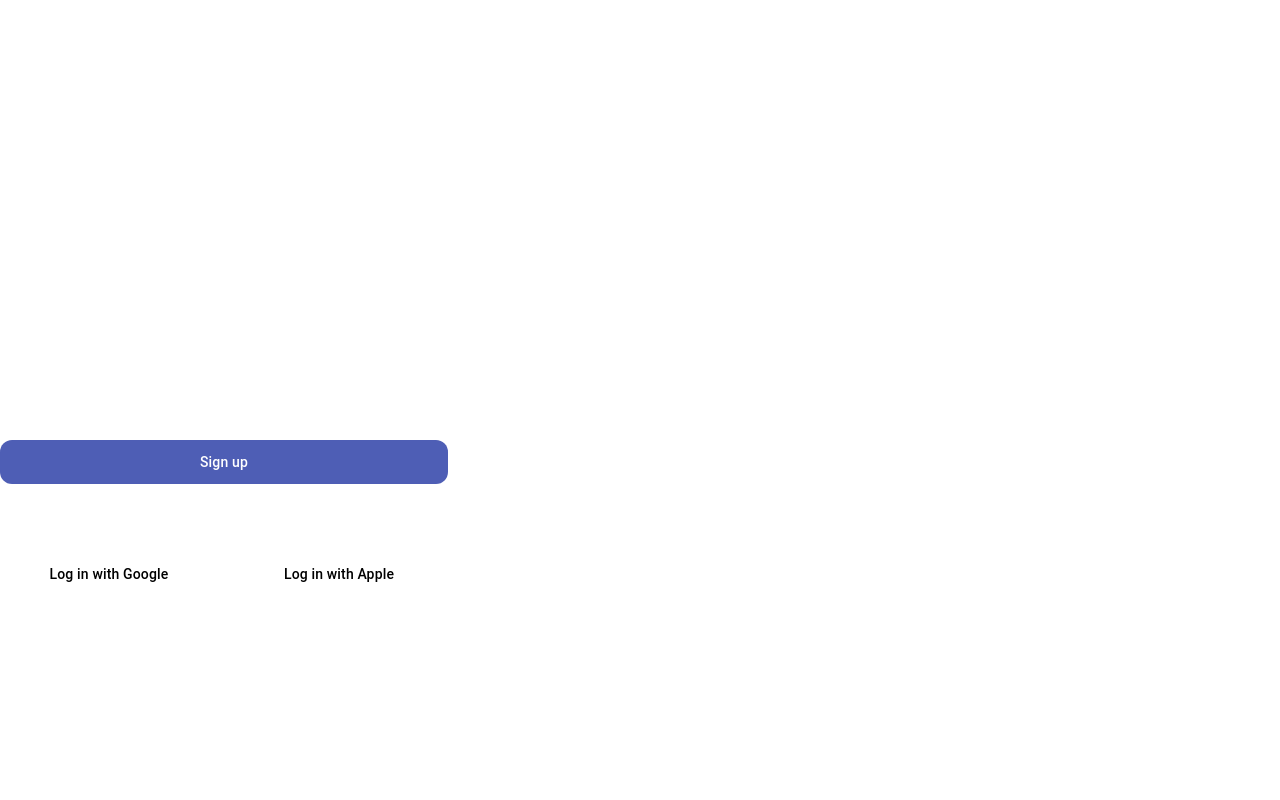
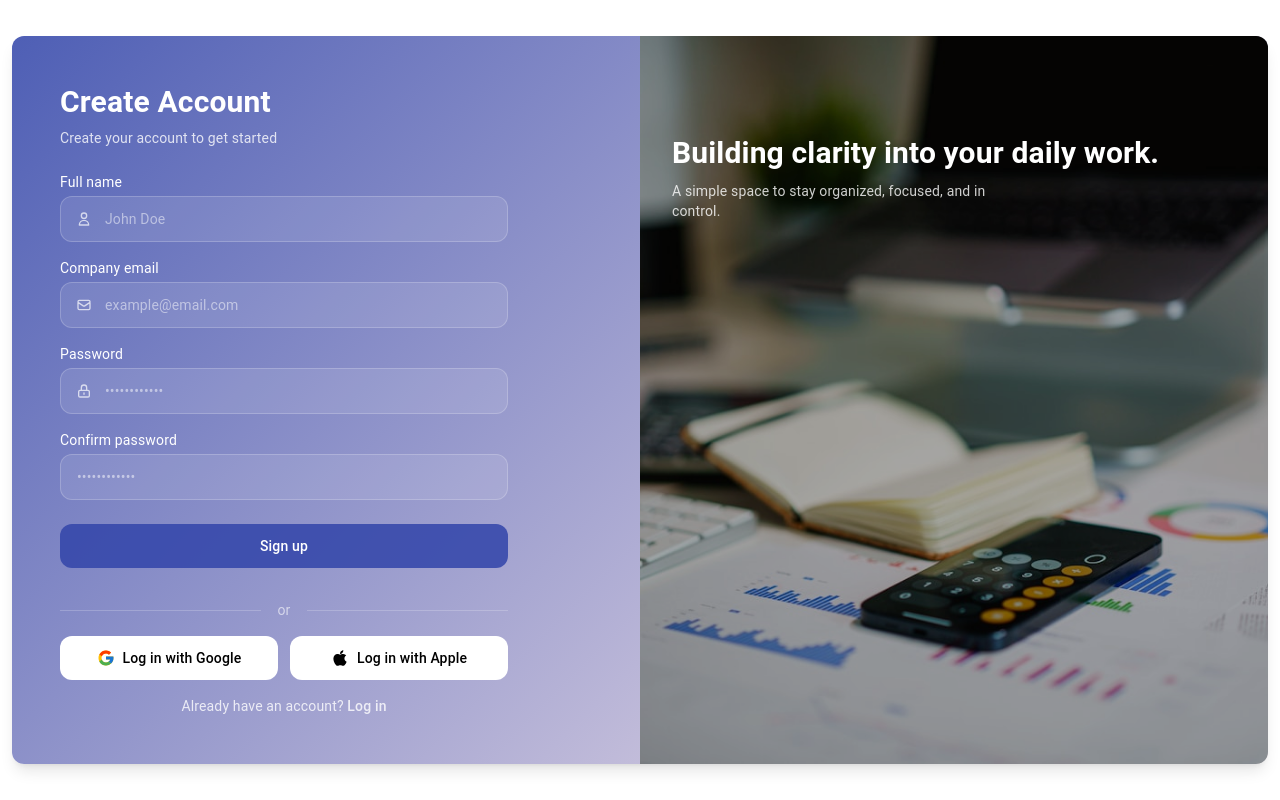
Before and after one commit to Seraj-Omar/Personal-Finance-and-Bill-Splitting-Assistant, a Next.js app: page /auth/register in a window 1280 px wide. Built offline with nearby package versions, Linux system fonts and the light colour scheme; what @mui/material-nextjs would draw is missing.

Commit message:
ui login/rigester

```diff
--- a/package.json
+++ b/package.json
@@ -11,12 +11,16 @@
   "dependencies": {
     "@emotion/react": "^11.14.0",
     "@emotion/styled": "^11.14.1",
+    "@hookform/resolvers": "^5.2.2",
     "@mui/icons-material": "^7.3.7",
     "@mui/material": "^7.3.7",
     "@mui/material-nextjs": "^7.3.7",
     "next": "16.1.1",
     "react": "19.2.3",
-    "react-dom": "19.2.3"
+    "react-dom": "19.2.3",
+    "react-hook-form": "^7.70.0",
+    "react-icons": "^5.5.0",
+    "zod": "^4.3.5"
   },
   "devDependencies": {
     "@tailwindcss/postcss": "^4",
--- a/src/app/auth/register/page.tsx
+++ b/src/app/auth/register/page.tsx
@@ -1,5 +1,5 @@
-import AuthForm from "@/src/modules/auth/components/AuthForm";
+import RegisterPageUI from "@/src/modules/auth/pages/RegisterPage";
 
 export default function RegisterPage() {
-  return <AuthForm type="register" />
+  return <RegisterPageUI />
 }
--- a/src/modules/auth/components/AuthForm.tsx
+++ b/src/modules/auth/components/AuthForm.tsx
@@ -1,7 +1,74 @@
-type AuthType = "login" | "register"
+"use client";
+
+import { FcGoogle } from "react-icons/fc";
+import { FaApple } from "react-icons/fa";
+import { useForm } from "react-hook-form";
+import { zodResolver } from "@hookform/resolvers/zod";
+import { loginSchema, registerSchema } from "../schema/auth.schema";
+import { z } from "zod";
+import { useRouter } from "next/navigation";
+import { loginUser, registerUser } from "../services/auth.api";
+
+
+import {
+  HiOutlineMail,
+  HiOutlineLockClosed,
+  HiOutlineUser,
+} from "react-icons/hi";
+import Link from "next/link";
+import { useState } from "react";
+
+type AuthType = "login" | "register";
+
+// 🔹 Types واضحة
+type LoginForm = z.infer<typeof loginSchema>;
+type RegisterForm = z.infer<typeof registerSchema>;
+type FormData = LoginForm | RegisterForm;
 
 export default function AuthForm({ type }: { type: AuthType }) {
-  const isRegister = type === "register"
+  const isRegister = type === "register";
+const router = useRouter();
+
+  // 🔹 schema حسب النوع
+  const schema = isRegister ? registerSchema : loginSchema;
+const [loading, setLoading] = useState(false);
+
+  const {
+    register,
+    handleSubmit,
+    formState: { errors },
+  } = useForm<FormData>({
+    resolver: zodResolver(schema),
+  });
+
+const onSubmit = async (data: FormData) => {
+  try {
+    setLoading(true);
+
+    if (isRegister) {
+      const registerData = data as RegisterForm;
+
+      await registerUser({
+        name: registerData.name,
+        email: registerData.email,
+        password: registerData.password,
+      });
+    } else {
+      const loginData = data as LoginForm;
+
+      await loginUser({
+        email: loginData.email,
+        password: loginData.password,
+      });
+    }
+
+  } catch (error) {
+    console.error(error);
+  } finally {
+    setLoading(false);
+  }
+};
+
 
   return (
     <div className="w-full max-w-md text-white">
@@ -15,48 +82,82 @@ export default function AuthForm({ type }: { type: AuthType }) {
           : "Enter your credentials to access your account"}
       </p>
 
-      <form className="space-y-4">
-        {/* Full Name (Register only) */}
+      <form onSubmit={handleSubmit(onSubmit)} className="space-y-4">
+
+        {/* Full Name */}
         {isRegister && (
           <div>
             <label className="block text-sm mb-1">Full name</label>
-            <input
-              type="text"
-              placeholder="John Doe"
-              className="w-full rounded-xl bg-white/10 border border-white/20 px-4 py-3 text-sm outline-none focus:border-white/40"
-            />
+            <div className="relative">
+              <HiOutlineUser className="absolute left-4 top-1/2 -translate-y-1/2 text-white/70" />
+              <input
+                {...register("name")}
+                type="text"
+                placeholder="John Doe"
+                className="w-full rounded-xl bg-white/10 border border-white/20 pl-11 pr-4 py-3 text-sm outline-none focus:border-white/40"
+              />
+            </div>
+            {"name" in errors && errors.name && (
+              <p className="text-red-700 text-xs mt-1">
+                {errors.name.message}
+              </p>
+            )}
           </div>
         )}
 
         {/* Email */}
         <div>
           <label className="block text-sm mb-1">Company email</label>
-          <input
-            type="email"
-            placeholder="example@email.com"
-            className="w-full rounded-xl bg-white/10 border border-white/20 px-4 py-3 text-sm outline-none focus:border-white/40"
-          />
+          <div className="relative">
+            <HiOutlineMail className="absolute left-4 top-1/2 -translate-y-1/2 text-white/70" />
+            <input
+              {...register("email")}
+              type="email"
+              placeholder="example@email.com"
+              className="w-full rounded-xl bg-white/10 border border-white/20 pl-11 pr-4 py-3 text-sm outline-none focus:border-white/40"
+            />
+          </div>
+          {errors.email && (
+            <p className="text-red-700 text-xs mt-1">
+              {errors.email.message}
+            </p>
+          )}
         </div>
 
         {/* Password */}
         <div>
           <label className="block text-sm mb-1">Password</label>
-          <input
-            type="password"
-            placeholder="••••••••••••"
-            className="w-full rounded-xl bg-white/10 border border-white/20 px-4 py-3 text-sm outline-none focus:border-white/40"
-          />
+          <div className="relative">
+            <HiOutlineLockClosed className="absolute left-4 top-1/2 -translate-y-1/2 text-white/70" />
+            <input
+              {...register("password")}
+              type="password"
+              placeholder="••••••••••••"
+              className="w-full rounded-xl bg-white/10 border border-white/20 pl-11 pr-4 py-3 text-sm outline-none focus:border-white/40"
+            />
+          </div>
+          {errors.password && (
+            <p className="text-red-700 text-xs mt-1">
+              {errors.password.message}
+            </p>
+          )}
         </div>
 
-        {/* Confirm Password (Register only) */}
+        {/* Confirm Password */}
         {isRegister && (
           <div>
             <label className="block text-sm mb-1">Confirm password</label>
             <input
+              {...register("confirmPassword")}
               type="password"
               placeholder="••••••••••••"
               className="w-full rounded-xl bg-white/10 border border-white/20 px-4 py-3 text-sm outline-none focus:border-white/40"
             />
+            {"confirmPassword" in errors && errors.confirmPassword && (
+              <p className="text-red-700 text-xs mt-1">
+                {errors.confirmPassword.message}
+              </p>
+            )}
           </div>
         )}
 
@@ -75,6 +176,7 @@ export default function AuthForm({ type }: { type: AuthType }) {
 
         {/* Submit */}
         <button
+
           type="submit"
           className="w-full mt-2 rounded-xl main-blue-color hover:bg-indigo-700 transition py-3 text-sm font-medium"
         >
@@ -89,17 +191,20 @@ export default function AuthForm({ type }: { type: AuthType }) {
         </div>
 
         {/* Social */}
-        <div className="flex gap-3">
+        <div className="flex gap-3 flex-wrap">
           <button
             type="button"
-            className="flex-1 bg-white text-black rounded-xl py-3 text-sm font-medium"
+            className="flex flex-1 items-center justify-center gap-2 bg-white text-black rounded-xl py-3 text-sm font-medium hover:bg-gray-100 transition"
           >
+            <FcGoogle className="text-lg" />
             Log in with Google
           </button>
+
           <button
             type="button"
-            className="flex-1 bg-white text-black rounded-xl py-3 text-sm font-medium"
+            className="flex flex-1 items-center justify-center gap-2 bg-white text-black rounded-xl py-3 text-sm font-medium hover:bg-gray-100 transition"
           >
+            <FaApple className="text-lg" />
             Log in with Apple
           </button>
         </div>
@@ -109,20 +214,16 @@ export default function AuthForm({ type }: { type: AuthType }) {
           {isRegister ? (
             <>
               Already have an account?{" "}
-              <span className="font-medium  cursor-pointer">
-                Log in
-              </span>
+              <span className="font-medium cursor-pointer"><Link href="/auth/login">Log in</Link></span>
             </>
           ) : (
             <>
               Don’t have an account?{" "}
-              <span className="font-medium  cursor-pointer">
-                Sign up
-              </span>
+              <span className="font-medium cursor-pointer"><Link href="/auth/register">Sign up</Link></span>
             </>
           )}
         </p>
       </form>
     </div>
-  )
+  );
 }
--- a/src/modules/auth/pages/RegisterPage.tsx
+++ b/src/modules/auth/pages/RegisterPage.tsx
@@ -0,0 +1,41 @@
+import Image from "next/image"
+import AuthForm from "../components/AuthForm"
+
+export default function RegisterPageUI() {
+  return (
+    <section className="min-h-screen w-full flex items-center justify-center bg-whtite p-3">
+      <div className="grid grid-cols-1 lg:grid-cols-2 max-w-7xl w-full  main-gradient rounded-xl overflow-hidden shadow-lg">
+
+        {/* Left: Form */}
+        <div className="p-8 lg:p-12">
+          <AuthForm type="register" />
+        </div>
+
+        {/* Right: Image */}
+        <div className="relative hidden lg:block">
+          <Image
+            src="/authImage.jpg"
+            alt="Auth"
+            fill
+            className="object-cover"
+            priority
+          />
+
+          {/* Overlay */}
+          <div className="absolute inset-0 bg-black/30" />
+
+          {/* Text on image */}
+   <div className="absolute inset-0 flex flex-col justify-start p-8 text-white mt-16">
+    <h2 className="text-2xl font-semibold leading-snug text-3xl">
+      Building clarity into your daily work.
+    </h2>
+    <p className="mt-2 text-sm text-white/80 max-w-xs text-2xl">
+      A simple space to stay organized, focused, and in control.
+    </p>
+  </div>
+        </div>
+
+      </div>
+    </section>
+  )
+}
--- /dev/null
+++ b/src/modules/auth/schema/auth.schema.ts
@@ -0,0 +1,16 @@
+import { z } from "zod"
+
+export const loginSchema = z.object({
+  email: z.string().email("Invalid email"),
+  password: z.string().min(6, "Password must be at least 6 characters"),
+})
+
+export const registerSchema = z.object({
+  name: z.string().min(2, "Full name is required"),
+  email: z.string().email("Invalid email"),
+  password: z.string().min(6, "Password must be at least 6 characters"),
+  confirmPassword: z.string(),
+}).refine((data) => data.password === data.confirmPassword, {
+  message: "Passwords do not match",
+  path: ["confirmPassword"],
+})
--- a/src/modules/auth/services/auth.api.ts
+++ b/src/modules/auth/services/auth.api.ts
@@ -1,9 +1,25 @@
-    export async function login(email: string, password: string) {
-        // Implementation for login
-    }
-    export async function register(name: string, email: string, password: string) {
-        // Implementation for registration
-    }
-    export async function logout() {
-        // Implementation for logout
-    }
+export type LoginPayload = {
+  email: string;
+  password: string;
+};
+
+export type RegisterPayload = {
+  name: string;
+  email: string;
+  password: string;
+};
+
+export async function registerUser(data: RegisterPayload) {
+  console.log("REGISTER PAYLOAD:", data);
+  return Promise.resolve();
+}
+
+export async function loginUser(data: LoginPayload) {
+  console.log("LOGIN PAYLOAD:", data);
+  return Promise.resolve();
+}
+
+
+export async function logoutUser() {
+  throw new Error("Logout API not implemented yet");
+}
```
Also changed, not shown: src/modules/auth/pages/LoginPage.tsx (+4 -4 lines), 1 other file (tests, documents, lock files or other folders).
